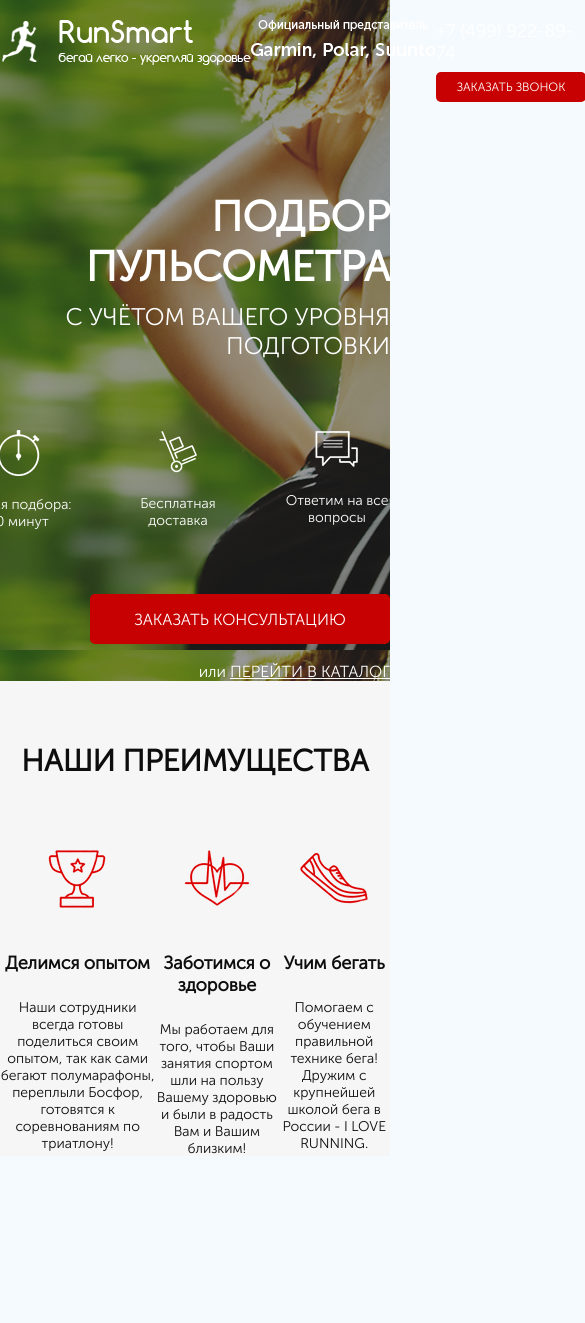
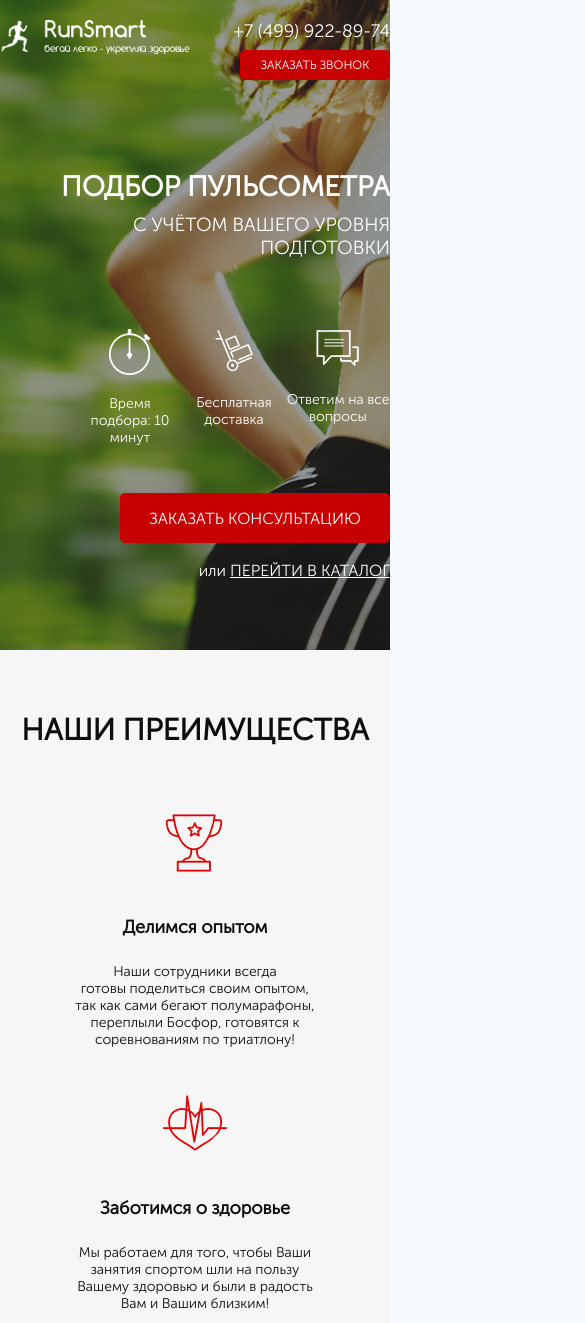
Before and after one commit to Zulf44/git-test, a website: page src/index.html in a window 390 px wide. Shown: the top 1323 px of the page, 585 px wide, since content can reach past the window. Before the commit the page ends 1157 px from the top, so only its background shows below. Drawn offline with Linux system fonts and the light colour scheme; files whose address does not match are found by name.

Commit message:
+адаптация

```diff
--- a/src/css/fonts.css
+++ b/src/css/fonts.css
@@ -22,3 +22,11 @@
    font-weight: normal;
    font-style: normal;
 }
+@font-face {
+   font-family: "Museo Sans 300 Light";
+   src: url("MuseoSansCyrl-300.eot");
+   src: url("MuseoSansCyrl-300.eot?#iefix") format("embedded-opentype"), url("MuseoSansCyrl-300.woff") format("woff"),
+      url("MuseoSansCyrl-300.ttf") format("truetype");
+   font-weight: normal;
+   font-style: normal;
+}
--- a/src/index.html
+++ b/src/index.html
@@ -56,7 +56,7 @@
          <div class="advantages__icons">
             <div class="advantages__icon"><img src="img/cup.png" alt="">
                <div class="advantages__icon-title">Делимся опытом</div>
-               <div class="advantages__icon-subtitle">Наши сотрудники всегда готовы поделиться своим опытом,
+               <div class="advantages__icon-subtitle">Наши сотрудники всегда<br> готовы поделиться своим опытом,
                   так как сами бегают полумарафоны, переплыли Босфор, готовятся к соревнованиям по триатлону!</div>
             </div>
             <div class="advantages__icon"><img src="img/heart.png" alt="">
@@ -69,7 +69,7 @@
                <div class="advantages__icon-title">Учим бегать</div>
                <div class="advantages__icon-subtitle">Помогаем с обучением
                   правильной технике бега!
-                  Дружим с крупнейшей школой бега в России - <span>I LOVE RUNNING.</span>
+                  Дружим с крупнейшей школой бега в <br> России - <span>I LOVE RUNNING.</span>
                </div>
             </div>
          </div>
--- a/src/sass/blocks/_advantages.scss
+++ b/src/sass/blocks/_advantages.scss
@@ -21,7 +21,7 @@
          display: block;
          margin: 0 auto;
       }
-      max-width: 239px;
+      max-width: 240px;
       height: 231px;
    }
    &__icon-title {
@@ -36,12 +36,21 @@
    }
    &__icon-subtitle {
       margin-top: 25px;
+
+      font-family: "Museo Sans 300 Light";
       color: #0d0d0d;
       font-size: 14px;
-      font-weight: 300;
+
       font-style: normal;
       letter-spacing: normal;
       line-height: normal;
       text-align: center;
+      span {
+         color: #ff0000;
+         font-style: normal;
+         letter-spacing: normal;
+         line-height: normal;
+         text-decoration: underline;
+      }
    }
 }
--- a/src/sass/blocks/_promo.scss
+++ b/src/sass/blocks/_promo.scss
@@ -1,5 +1,6 @@
 .promo {
-   background-image: url(../../img/bg1.png);
+   background: url(../img/bg1.png) center (center/cover) no-repeat;
+
    min-height: 650px;
    padding-top: 20px;
 
--- a/src/sass/style.scss
+++ b/src/sass/style.scss
@@ -3,6 +3,7 @@
 @import "blocks/advantages";
 @import "base/_variables.scss";
 @import "base/_mixins.scss";
+@import "base/media";
 
 .PromoHeaderButton {
    width: 150px;
@@ -42,3 +43,103 @@
    text-transform: uppercase;
    margin-top: 68px;
 }
+
+@media (max-width: 960px) {
+   .container {
+      max-width: 800px;
+   }
+}
+
+@media (max-width: 800px) {
+   .container {
+      max-width: 650px;
+   }
+   .promo {
+      background: url(../../img/bg1.png) no-repeat;
+   }
+}
+@media (max-width: 650px) {
+   .container {
+      max-width: 500px;
+   }
+   .header {
+      display: flex;
+      justify-content: space-between;
+      img {
+         display: block;
+         width: 190px;
+         height: auto;
+      }
+      &__title {
+         img {
+            display: none;
+         }
+      }
+   }
+   .promo__title-h1 {
+      font-size: 35px;
+      span {
+         font-size: 19px;
+      }
+   }
+}
+@media (max-width: 425px) {
+   .container {
+      max-width: 390px;
+   }
+   .promo__title-h1 {
+      font-size: 28px;
+      span {
+         font-size: 19px;
+      }
+   }
+   .promo__icons {
+      width: 80%;
+   }
+   .button_promo {
+      width: 270px;
+   }
+   .advantages {
+      &__icons {
+         flex-direction: column;
+         align-items: center;
+         margin-top: 10px;
+      }
+      &__icon {
+         margin-top: 50px;
+      }
+   }
+}
+@media (max-width: 375px) {
+   .container {
+      max-width: 345px;
+   }
+   .header__call_namber {
+      font-size: 15px;
+   }
+}
+
+@media (max-width: 320px) {
+   .container {
+      max-width: 290px;
+   }
+   .header__call_namber {
+      display: none;
+   }
+   .PromoHeaderButton {
+      display: none;
+   }
+   .promo__title-h1 {
+      font-size: 23px;
+      span {
+         font-size: 16px;
+      }
+   }
+   .promo__icons {
+      margin: 0 auto;
+      margin-top: 90px;
+   }
+   .promo__icon {
+      margin-left: 15px;
+   }
+}
```
Also changed, not shown: src/css/style.min.css, src/sass/base/_media.scss (added).
